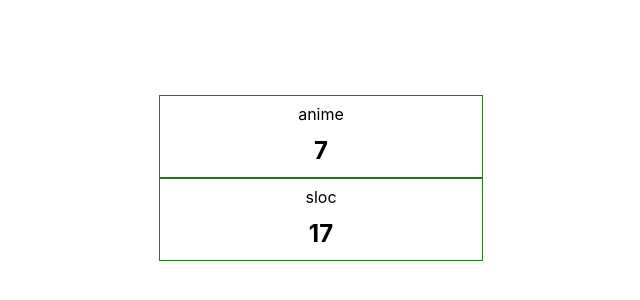
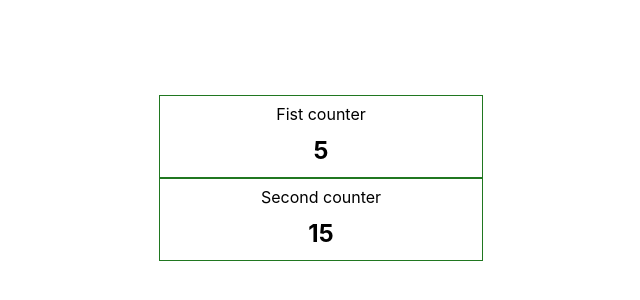
Before and after one commit to nic11/kis-react, a React (Create React App) app: page / in a window 1280 px wide. Shown: the part 222-522 px from the top of the page, without its empty margins (319-959 px from the left). Built offline with nearby package versions, Linux system fonts and the light colour scheme.

Commit message:
descriptions

```diff
--- a/src/App.js
+++ b/src/App.js
@@ -6,8 +6,8 @@ class App extends React.Component {
   render() {
     return (
       <div className="App">
-        <Counter description="anime" start={0} />
-        <Counter description="sloc" start={10} />
+        <Counter description="Fist counter" start={0} />
+        <Counter description="Second counter" start={10} />
       </div>
     );
   }
```
